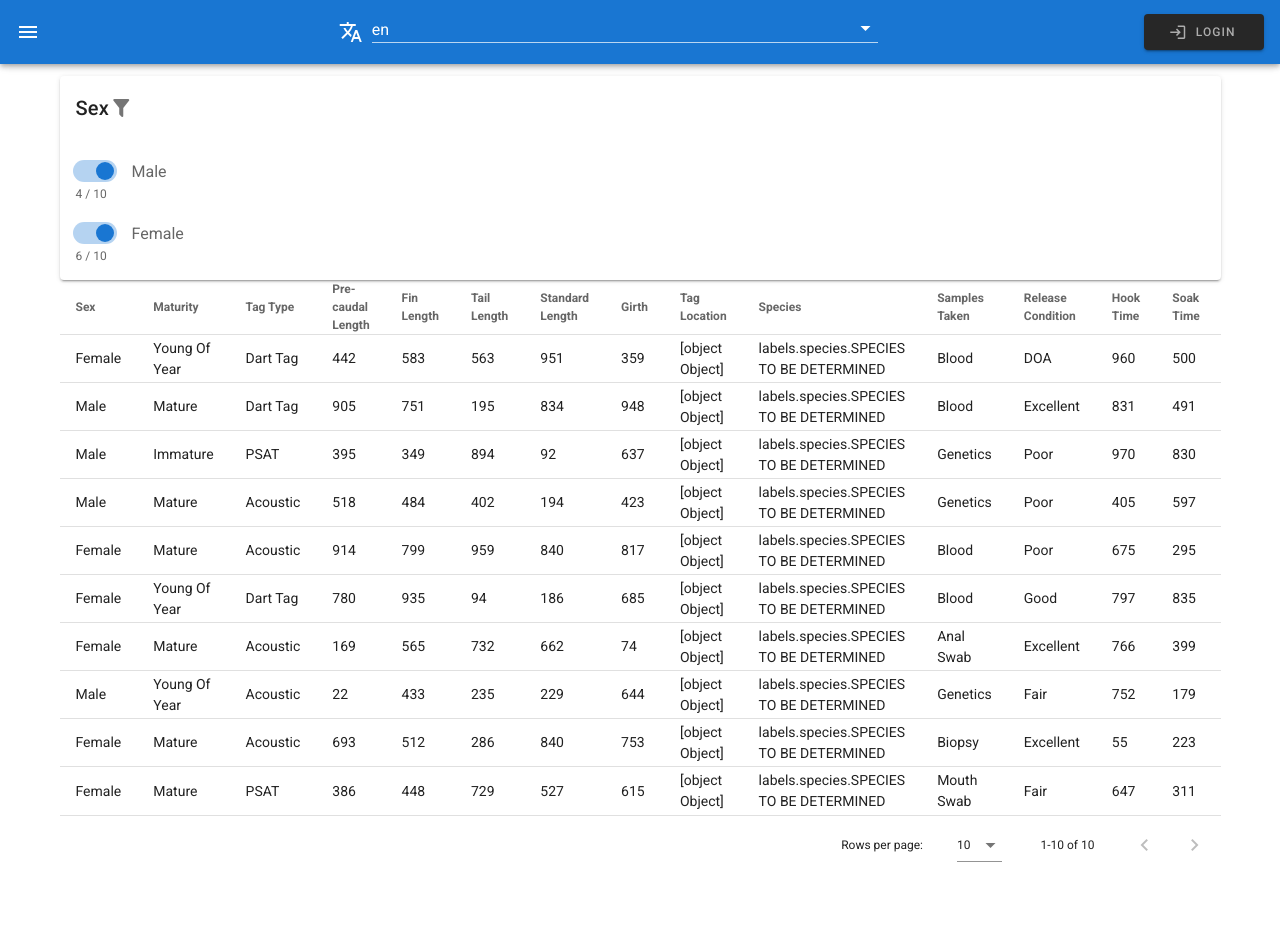
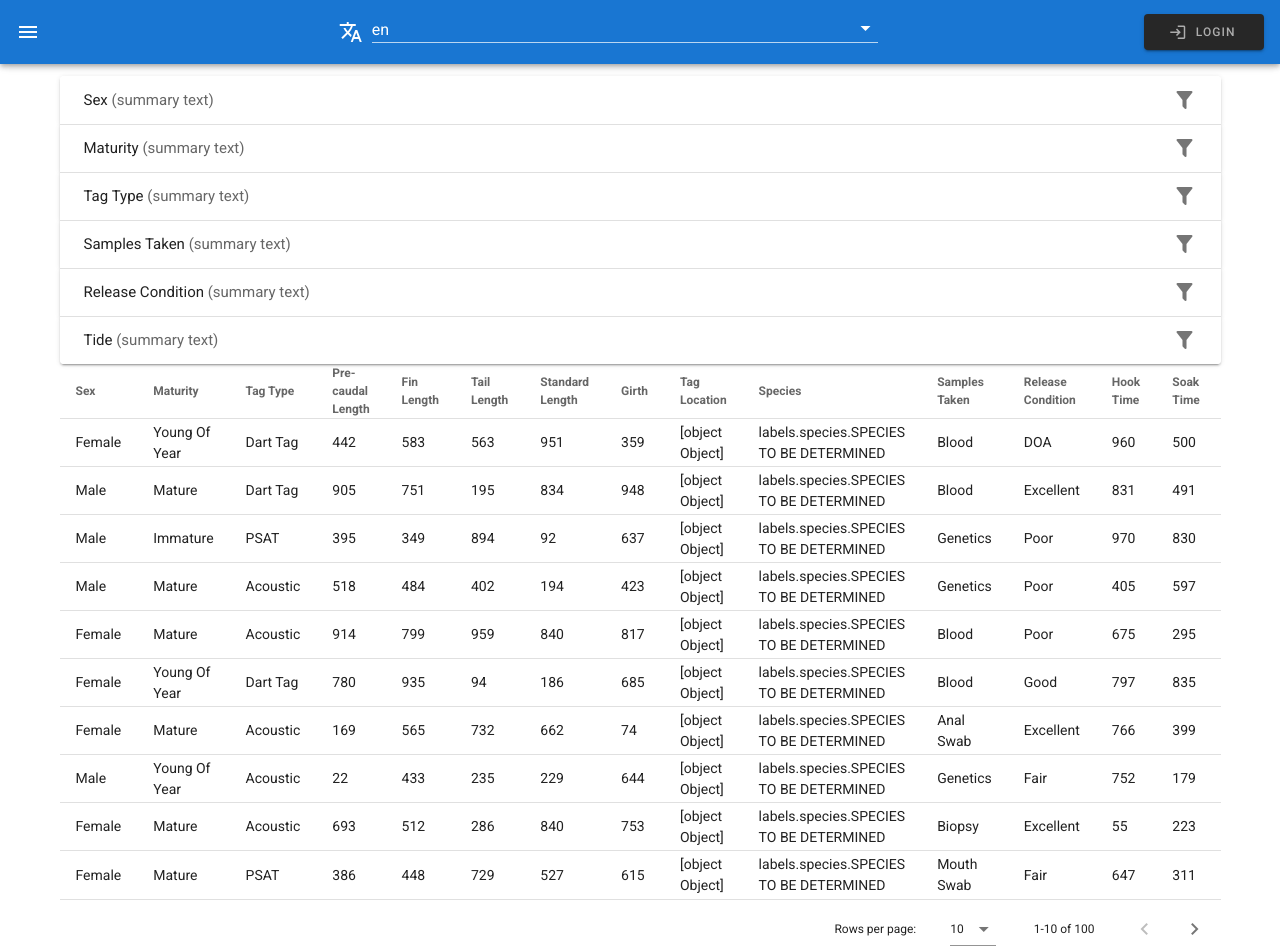
Before and after one commit to ippo615/miss-db, a Vue app: page /#/demo/table in a window 1280 px wide. Shown: the top 952 px of the page. Before the commit the page ends 886 px from the top, so only its background shows below. Built offline with nearby package versions, Linux system fonts and the light colour scheme.

Commit message:
Added more filtering stuff and larger sample count

```diff
--- a/src/components/SharkDataTable.vue
+++ b/src/components/SharkDataTable.vue
@@ -1,8 +1,48 @@
 <template>
   <v-container>
 
+    <v-expansion-panels>
+      <v-expansion-panel v-for="(option, optionKey) in dataOptions" :key="optionKey">
+        <v-expansion-panel-header expand-icon="mdi-filter">
+          <v-row no-gutters>
+            <v-col>
+              {{$t(`labels.${optionKey}.${optionKey}`)}}
+              <span class="text--secondary">(summary text)</span>
+            </v-col>
+          </v-row>
+        </v-expansion-panel-header>
+        <v-expansion-panel-content>
+          <v-switch v-for="(value, valueKey) in option" :key="valueKey"
+            v-model="dataFilter[optionKey][valueKey]"
+            :label="$t(`labels.${optionKey}.${valueKey}`)"
+            :hint="`${dataStats[optionKey][valueKey]} / ${specimen.length}`"
+            persistent-hint
+            inset
+            dense
+          ></v-switch>
+        </v-expansion-panel-content>
+      </v-expansion-panel>
+    </v-expansion-panels>
+
+    <!-- automatic filter input -->
+    <!-- <v-form>
+      <v-card v-for="(option, optionKey) in dataOptions" :key="optionKey">
+        <v-card-title>{{$t(`labels.${optionKey}.${optionKey}`)}} <v-icon>mdi-filter</v-icon></v-card-title>
+        <v-card-text>
+          <v-switch v-for="(value, valueKey) in option" :key="valueKey"
+            v-model="dataFilter[optionKey][valueKey]"
+            :label="$t(`labels.${optionKey}.${valueKey}`)"
+            :hint="`${dataStats[optionKey][valueKey]} / ${specimen.length}`"
+            persistent-hint
+            inset
+            dense
+          ></v-switch>
+        </v-card-text>
+      </v-card>
+    </v-form> -->
+
+    <!-- MANUAL CODED FILTER INPUT
     <v-form>
-
       <v-card>
         <v-card-title>{{$t('labels.sex.sex')}} <v-icon>mdi-filter</v-icon></v-card-title>
         <v-card-text>
@@ -24,8 +64,8 @@
           ></v-switch>
         </v-card-text>
       </v-card>
-
     </v-form>
+    -->
 
     <v-data-table
       :headers="headers"
@@ -41,18 +81,43 @@ import SharkSpecimen from '@/models/shark_specimen';
 export default {
   name: 'SharkDataTable',
   data: () => ({
-    specimen: [
-      SharkSpecimen.createRandom(),
-      SharkSpecimen.createRandom(),
-      SharkSpecimen.createRandom(),
-      SharkSpecimen.createRandom(),
-      SharkSpecimen.createRandom(),
-      SharkSpecimen.createRandom(),
-      SharkSpecimen.createRandom(),
-      SharkSpecimen.createRandom(),
-      SharkSpecimen.createRandom(),
-      SharkSpecimen.createRandom()
-    ],
+    specimen: [],// this.generateRandomSamples(50),
+    dataOptions: {
+      sex: {
+        male: true,
+        female: true
+      },
+      maturity: {
+        youngOfYear: true,
+        immature: true,
+        mature: true
+      },
+      tagType: {
+        dart: true,
+        psat: true,
+        acoustic: true
+      },
+      samplesTaken: {
+        genetics: true,
+        biopsy: true,
+        blood: true,
+        mouthSwab: true,
+        analSwab: true
+      },
+      releaseCondition: {
+        excellent: true,
+        good: true,
+        fair: true,
+        poor: true,
+        doa: true
+      },
+      tide: {
+        rising: true,
+        falling: true,
+        high: true,
+        low: true
+      },
+    },
     dataFilter: {
       // Options: true => show, false => hide
       sex: {
@@ -102,7 +167,17 @@ export default {
       temperature: {min: 0, max: 9999},
     }
   }),
+  mounted(){
+    this.$data.specimen = this.generateRandomSamples(100);
+  },
   methods: {
+    generateRandomSamples(count){
+      let results = [];
+      for(let i=0; i<count; i+=1){
+        results.push(SharkSpecimen.createRandom());
+      }
+      return results;
+    },
     removeMatchingProperty(objects, targetProperty, targetValue){
       let subset = [];
       for( let i=0, l=objects.length; i<l; i+=1 ){
```
